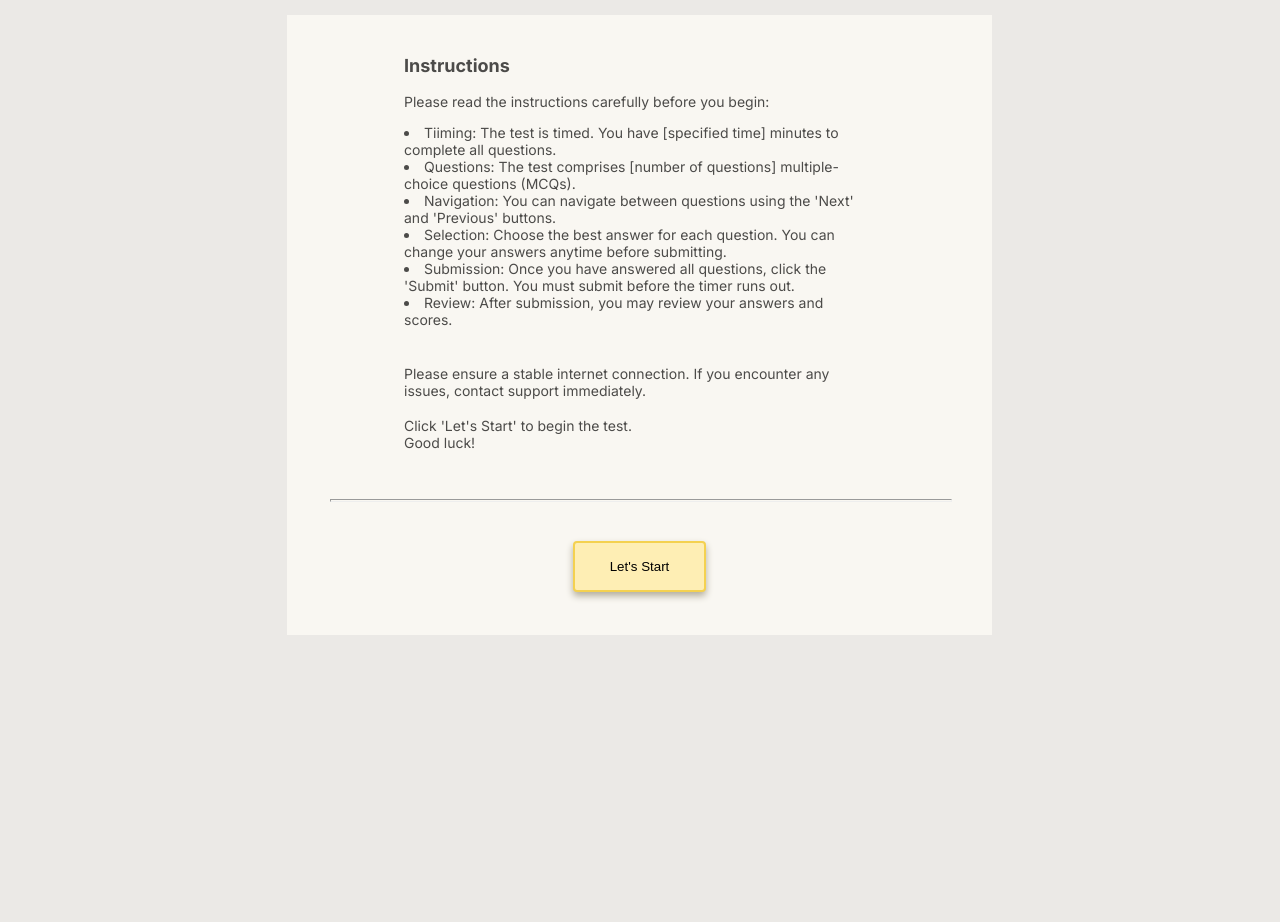
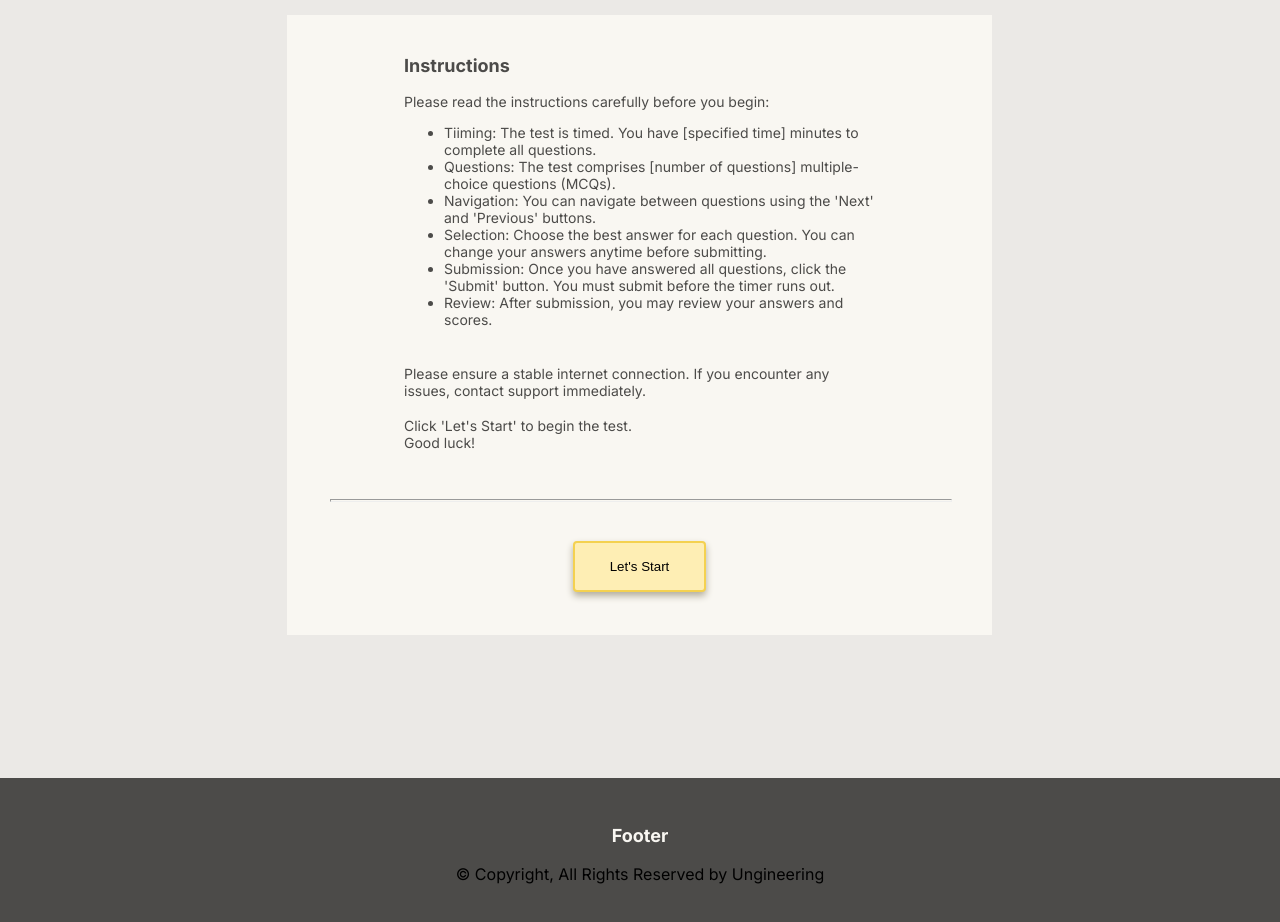
Before and after one commit to tannukumari14/assessment-platform, a Next.js app: page / in a window 1280 px wide. Shown: the part 160-1082 px from the top of the page. Before the commit the page ends 938 px from the top, so only its background shows below. Built offline with nearby package versions, Linux system fonts and the light colour scheme.

Commit message:
routing done

```diff
--- /dev/null
+++ b/app/Footer.js
@@ -0,0 +1,11 @@
+const  Footer = () => {
+    return (
+        <div className="footer">
+            <div className="footer-p">
+                <p className="p-footer">Footer</p>
+                <p>© Copyright, All Rights Reserved by Ungineering</p>
+            </div>
+        </div>
+    )
+}
+export default Footer;
--- a/app/Header.js
+++ b/app/Header.js
@@ -1,3 +1,5 @@
+import Link from 'next/link';
+
 const Header = () => {
     return (
         <>
@@ -7,12 +9,12 @@ const Header = () => {
                     <img className="Logo" src="QA.png" />
                 </div>
                 <div className="header">
-                    <a className="start-test">
+                    <Link href="Start" className="start-test">
                         Start Test
-                    </a>
-                    <a className="score">
+                    </Link>
+                    <Link href="Score"className="score">
                         Score
-                    </a>
+                    </Link>
                 </div>
             </div>
         </>
--- a/app/Portal.js
+++ b/app/Portal.js
@@ -7,6 +7,7 @@ const Portal = () => {
                     <div className="Instructions">Instructions</div>
                     <div className="read-instructions">Please read the instructions carefully before you begin:</div>
                     <div className="li-ul">
+                    <ul>
                         <li>
                             Tiiming: The test is timed. You have [specified time] minutes to complete all questions.
                         </li>
@@ -25,6 +26,7 @@ const Portal = () => {
                         <li>
                             Review: After submission, you may review your answers and scores.
                         </li>
+                        </ul>
                     </div>
                     <div className="div-p">Please ensure a stable internet connection. If you encounter any issues, contact support immediately.</div>
                     <div className="let-start">
--- a/app/globals.css
+++ b/app/globals.css
@@ -41,6 +41,7 @@ body {
   font-family: Inter;
   font-size: 14px;
   font-weight: 600;
+  text-decoration:none;
 }
 
 .score{
@@ -49,6 +50,7 @@ body {
   font-size: 14px;
   font-weight: 400;
   margin-left: 15px;
+  text-decoration:none;
 }
 
 
@@ -167,3 +169,29 @@ body {
   background:  #FEEEB4;
   box-shadow: 0px 4px 7px 0px #B3AE9C;
 }
+
+/* footer */
+.footer{
+  display: flex;
+  margin: auto;
+  height: 171px;
+  flex-direction: column;
+  align-items: center;
+  gap: 57px;
+  background:  #4C4B49;
+  border: 1px solid #4C4B49;
+}
+
+.footer-p{
+  margin: 46px 0px 68px 0px;
+}
+
+.p-footer{
+  color:  #F9F7F2;
+  font-family: Inter;
+  font-size: 18px;
+  font-weight: 700;
+  justify-content: center;
+  text-align: center;
+  margin-bottom: 18px;
+}
--- a/app/page.js
+++ b/app/page.js
@@ -1,12 +1,14 @@
 import React from "react";
 import Header from "./Header";
 import Portal from "./Portal";
+import Footer from "./Footer";
 
 const Page = () => {
   return (
   <>
     <Header />
     <Portal/>
+    <Footer/>
   </>
   )
 }
```
Also changed, not shown: app/Score/page.js (added, +8 -0 lines), app/Start/page.js (added, +8 -0 lines), app/Test/page.js (added, +8 -0 lines).
